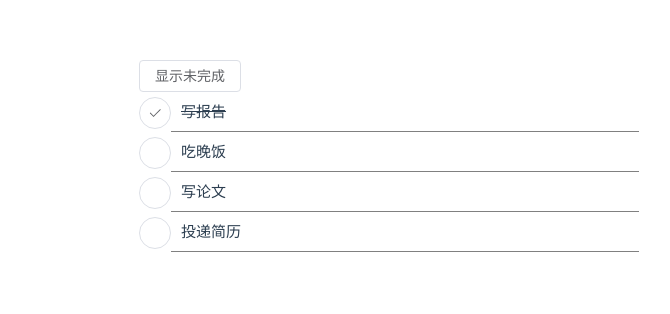
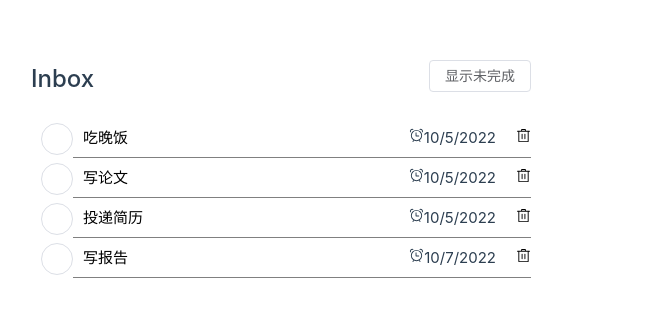
Before and after one commit to yomaii/todo_web, a Vue app: page / in a window 1280 px wide. Shown: the part 140-454 px from the top of the page, without its empty margins (1-671 px from the left). Built offline with nearby package versions, Linux system fonts and the light colour scheme.

Commit message:
feat: add delete todo, show detail and some filters

```diff
--- a/src/App.vue
+++ b/src/App.vue
@@ -1,21 +1,21 @@
 <script setup>
-import List from "./components/taskList/taskList.vue";
 import { useTodosStore } from "./stores/todos";
+import TheContext from "./components/TheContext.vue";
 const todos = useTodosStore();
 
 // let testTask = ['写报告', '吃晚饭', '写论文', '投递简历'];
 // let obj = testTask.map((item, index) => {
-//   return {id:index, title:item,finished:false};
+//   return {id:index, title:item, finished:false, date:1664985600, repeate: false, describe:'测试描述文本', type:'测试类别'};
 // });
 // console.log(JSON.stringify(obj));
 const json =
-  '[{"id":0,"title":"写报告","finished":true},{"id":1,"title":"吃晚饭","finished":false},{"id":2,"title":"写论文","finished":false},{"id":3,"title":"投递简历","finished":false}]';
+  '[{"id":0,"title":"写报告","finished":false,"date":1665129964,"repeate":false,"describe":"测试描述文本","type":"测试类别"},{"id":1,"title":"吃晚饭","finished":false,"date":1664985600,"repeate":false,"describe":"测试描述文本","type":"测试类别"},{"id":2,"title":"写论文","finished":false,"date":1664985600,"repeate":false,"describe":"测试描述文本","type":"测试类别"},{"id":3,"title":"投递简历","finished":false,"date":1664985700,"repeate":false,"describe":"测试描述文本","type":"测试类别"}]';
 const data = JSON.parse(json);
 todos.setTodos(data);
 </script>
 
 <template>
-  <List :data="data"></List>
+  <TheContext></TheContext>
 </template>
 
 <style scoped>
--- /dev/null
+++ b/src/components/TheContext.vue
@@ -0,0 +1,48 @@
+<script setup>
+import { ref } from "vue";
+import List from "./taskList/taskList.vue";
+import Detail from "./taskList/taskListDetail.vue";
+/*
+const today = (todos) => todos.filter((todo) => {
+  return (new Date(todo.date*1000).toLocaleDateString() == new Date().toLocaleDateString());
+});
+*/
+const all = (todos) => todos;
+let todo = ref(false);
+let alarmText = ref("");
+const handleDetailClick = (t, a) => {
+  todo.value = t;
+  alarmText.value = a;
+};
+</script>
+
+<template>
+  <div class="context">
+    <div class="left">
+      <List
+        :filter="all"
+        :title="`Inbox`"
+        :handleDetailClick="handleDetailClick"
+      ></List>
+    </div>
+    <div class="right">
+      <Detail v-if="todo" :todo="todo" :alarm-text="alarmText"></Detail>
+    </div>
+  </div>
+</template>
+
+<style>
+.context {
+  height: 100%;
+}
+.left {
+  float: left;
+  width: 500px;
+  height: 100%;
+}
+.right {
+  margin-left: 500px;
+  width: 300px;
+  height: 100%;
+}
+</style>
--- a/src/components/taskList/taskList.vue
+++ b/src/components/taskList/taskList.vue
@@ -3,31 +3,60 @@ import { computed } from "vue";
 import { useTodosStore } from "../../stores/todos";
 import Item from "./taskListItem.vue";
 const todos = useTodosStore();
-let filteredTodos = computed(() => todos.filterTodos());
+const props = defineProps(["filter", "title", "handleDetailClick"]);
+const filteredTodos = computed(() =>
+  props.filter(todos.filterTodos()).sort((a, b) => a.date - b.date)
+);
 function setFilterForUnfinished() {
   todos.filter = (todos) => todos.filter((todo) => !todo.finished);
+}
+function processAlarmText(date) {
+  let dateText = new Date(date * 1000).toLocaleDateString();
+  let today = new Date().toLocaleDateString();
+  let tomorrow = new Date(
+    new Date().getTime() + 1000 * 60 * 60 * 24
+  ).toLocaleDateString();
+  if (dateText == today) return "今天";
+  if (dateText == tomorrow) return "明天";
+  return dateText;
 }
 </script>
 
 <template>
-  <ul class="tasklist">
+  <div class="tasklist">
+    <div class="clearfix">
+      <div class="list-top">
+        <h5>{{ props.title }}</h5>
+      </div>
       <el-row class="mb-4">
         <el-button v-if="todos.filter" @click="todos.clearFilter"
           >显示全部</el-button
         >
         <el-button v-else @click="setFilterForUnfinished">显示未完成</el-button>
       </el-row>
+    </div>
+
+    <ul>
       <Item
         v-for="todo in filteredTodos"
         :key="todo.id"
-      :finished="todo.finished"
-      @click="todos.changeTodoStatus(todo)"
+        :todo="todo"
+        :alarm-text="processAlarmText(todo.date)"
+        :handleDetailClick="props.handleDetailClick"
         >{{ todo.title }}</Item
       >
     </ul>
+  </div>
 </template>
 
 <style>
+.tasklist .el-row {
+  float: right;
+}
+.tasklist ul {
+  margin-left: -30px;
+  margin-top: 20px;
+}
 .tasklist {
   width: 500px;
   height: 400px;
@@ -35,4 +64,22 @@ function setFilterForUnfinished() {
 ul {
   list-style: none;
 }
+.list-top {
+  float: left;
+}
+.list-top h5 {
+  font-weight: 500;
+  font-size: 24px;
+}
+.clearfix:after {
+  visibility: hidden;
+  display: block;
+  font-size: 0;
+  content: " ";
+  clear: both;
+  height: 0;
+}
+.clearfix {
+  *zoom: 1;
+}
 </style>
--- /dev/null
+++ b/src/components/taskList/taskListDetail.vue
@@ -0,0 +1,39 @@
+<script setup>
+import { Folder, AlarmClock } from "@element-plus/icons-vue";
+const props = defineProps(["todo", "alarmText"]);
+</script>
+
+<template>
+  <div class="task-detail">
+    <div class="title">
+      <h5>{{ props.todo.title }}</h5>
+    </div>
+    <div class="props">
+      <el-icon><Folder /></el-icon>
+      <span>{{ props.todo.type }}</span>
+      <el-icon><AlarmClock /></el-icon>
+      <span>{{ props.alarmText }}</span>
+    </div>
+    <div class="detail">
+      <p>{{ props.todo.describe }}</p>
+    </div>
+  </div>
+</template>
+
+<style>
+.task-detail {
+  margin-top: 50px;
+  margin-left: 30px;
+  width: 300px;
+}
+.title h5 {
+  font-weight: 700;
+  font-size: 20px;
+}
+.task-detail .props {
+  margin: 20px 0px 20px 0px;
+}
+.task-detail .props span {
+  margin-right: 20px;
+}
+</style>
--- a/src/components/taskList/taskListItem.vue
+++ b/src/components/taskList/taskListItem.vue
@@ -1,20 +1,33 @@
 <script setup>
-import { Check } from "@element-plus/icons-vue";
-const props = defineProps(["finished"]);
+import { Check, AlarmClock, Delete } from "@element-plus/icons-vue";
+import { useTodosStore } from "../../stores/todos";
+const todos = useTodosStore();
+const props = defineProps(["todo", "alarmText", "handleDetailClick"]);
 </script>
 
 <template>
   <li>
     <div class="tasklist-item">
-      <div class="tasklist-btn">
-        <el-button v-if="props.finished" :icon="Check" circle />
+      <div class="tasklist-btn" @click="todos.changeTodoStatus(props.todo)">
+        <el-button v-if="props.todo.finished" :icon="Check" circle />
         <el-button v-else circle><i class="el-icon"></i></el-button>
       </div>
       <div class="tasklist-item-textbox">
         <span class="tasklist-title">
-          <s v-if="props.finished"><slot></slot></s>
-          <slot v-else></slot>
+          <a @click="props.handleDetailClick(todo, props.alarmText)">
+            <s v-if="props.todo.finished"><slot></slot></s>
+            <slot v-else></slot>
+          </a>
         </span>
+        <div class="actions">
+          <a @click="todos.deleteTodo(todo.id)"
+            ><el-icon><Delete /></el-icon
+          ></a>
+        </div>
+        <div class="alarm" v-if="props.todo.date">
+          <el-icon><AlarmClock /></el-icon>
+          <span>{{ props.alarmText }}</span>
+        </div>
       </div>
     </div>
   </li>
@@ -33,4 +46,18 @@ const props = defineProps(["finished"]);
   border-bottom: gray 1px solid;
   padding-left: 10px;
 }
+.tasklist-item-textbox .alarm {
+  float: right;
+}
+.tasklist-item-textbox .actions {
+  float: right;
+  margin-left: 20px;
+}
+.tasklist-item a {
+  color: black;
+}
+.tasklist-item a:hover {
+  background: none;
+  cursor: pointer;
+}
 </style>
--- a/src/stores/todos.js
+++ b/src/stores/todos.js
@@ -28,11 +28,22 @@ export const useTodosStore = defineStore("tasks", () => {
   function clearFilter() {
     filter.value = null;
   }
+
+  function addTodos(todo) {
+    todos.value.push(todo);
+  }
+
+  function deleteTodo(id) {
+    todos.value = todos.value.filter((todo) => todo.id != id);
+  }
+
   return {
     todos,
     filterTodos,
     filter,
     setTodos,
+    addTodos,
+    deleteTodo,
     changeTodoStatus,
     clearFilter,
   };
```
Lines whose indentation alone changed are shown as unchanged.
